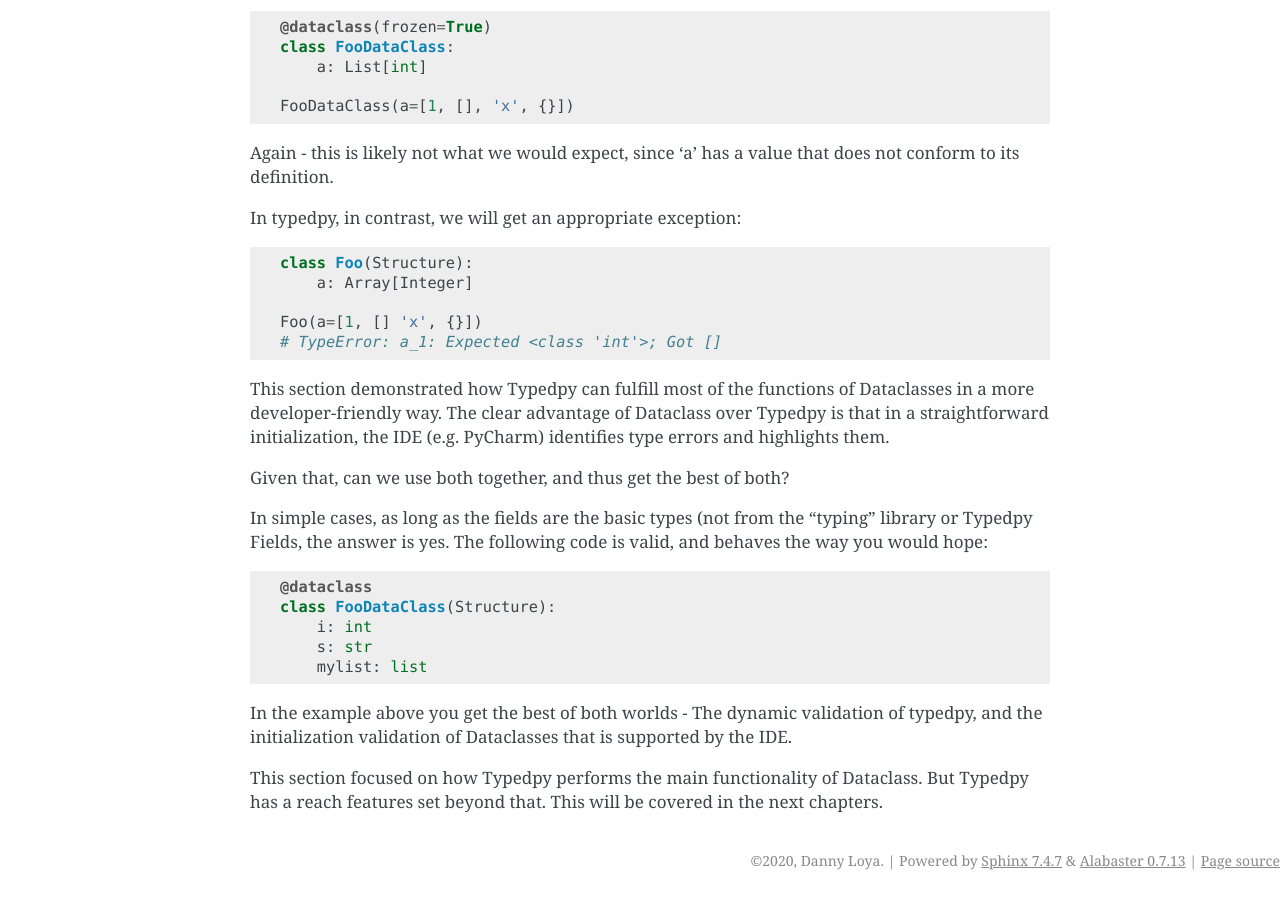
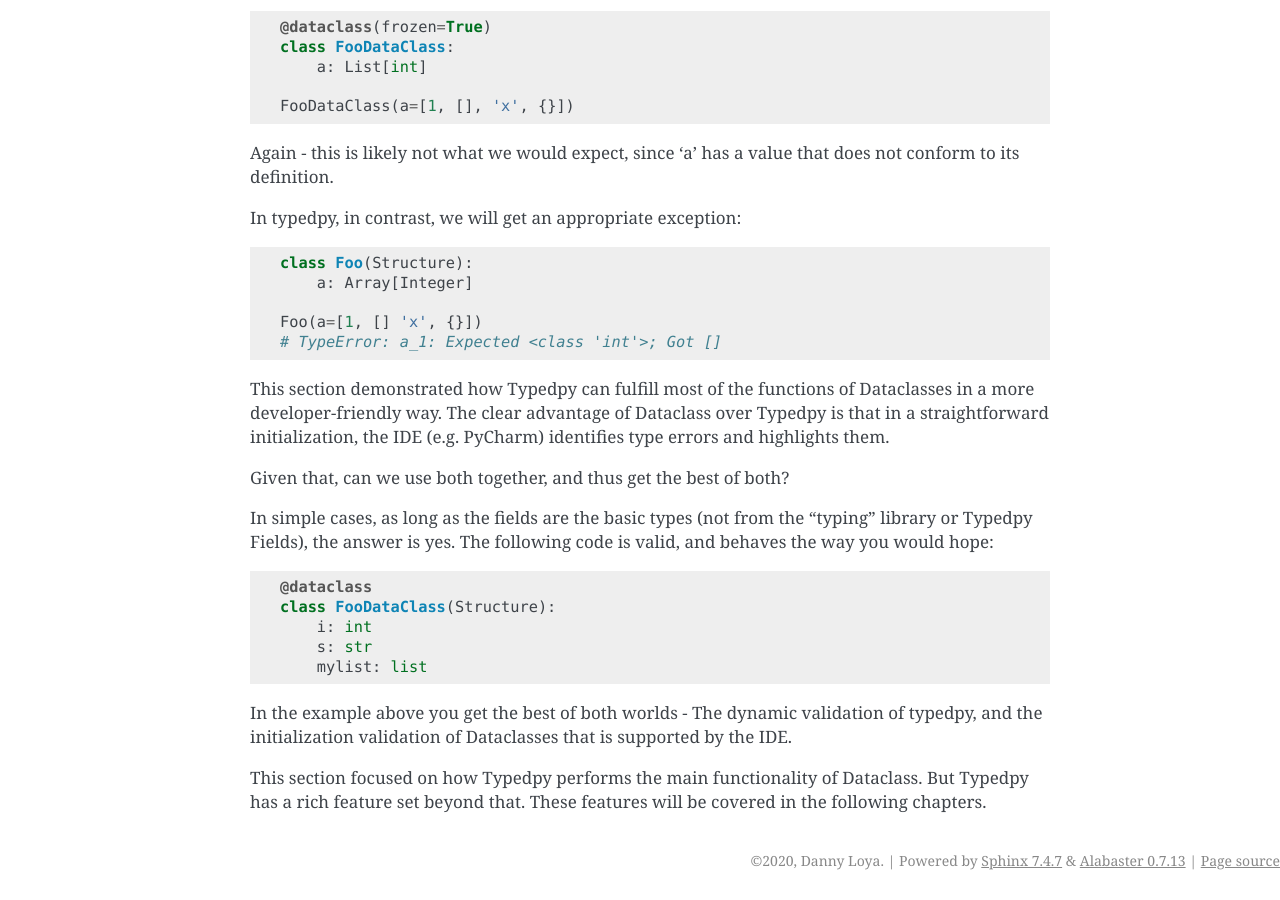
Before and after one commit to loyada/typedpy, a Sphinx documentation site: the page built from docs/tutorial.rst, in a window 1280 px wide and 900 px high, scrolled down 2779 px. Built offline with Sphinx 7.4.7, drawn with Linux system fonts in a browser that asks for light colours.

Commit message:
tutorial - WIP

```diff
--- a/docs/tutorial.rst
+++ b/docs/tutorial.rst
@@ -173,7 +173,7 @@ type errors and highlights them. \
 
 Given that, can we use both together, and thus get the best of both? \
 
-In simple cases, as long as the fields are the basic types (not from the "typing" library or Typedpy Fields, the answer \
+In simple cases, as long as the fields are the basic types (not from the "typing" library or Typedpy Fields), the answer \
 is yes.
 The following code is valid, and behaves the way you would hope:
 
@@ -188,5 +188,5 @@ The following code is valid, and behaves the way you would hope:
 In the example above you get the best of both worlds - The dynamic validation of typedpy, and the initialization validation
 of Dataclasses that is supported by the IDE.
 
-This section focused on how Typedpy performs the main functionality of Dataclass. But Typedpy has a reach features set
-beyond that. This will be covered in the next chapters.
+This section focused on how Typedpy performs the main functionality of Dataclass. But Typedpy has a rich feature set
+beyond that. These features will be covered in the following chapters.
```
